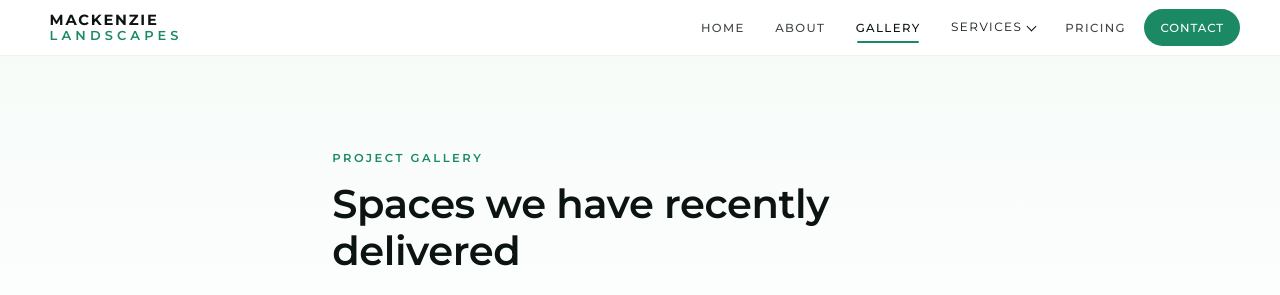
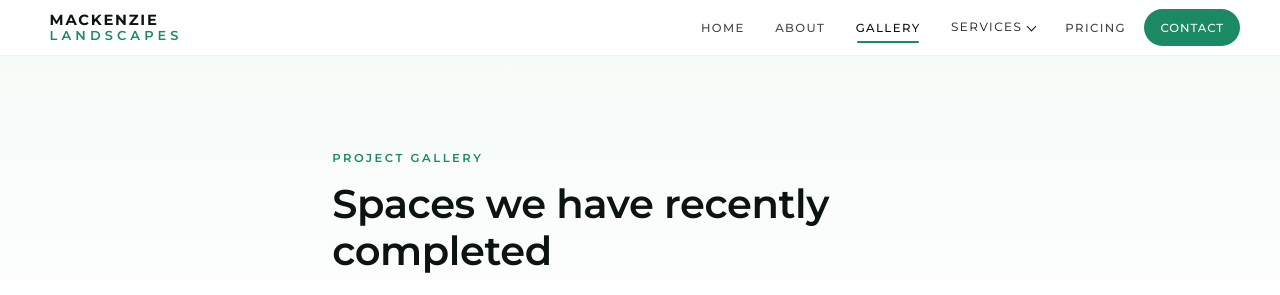
Before and after one commit to JoelMann1/MackenzieLandscapes, a plain HTML site: page gallery.html in a window 1280 px wide. Shown: the top 295 px of the page. Drawn offline with Linux system fonts and the light colour scheme.

Commit message:
Update gallery.html

```diff
--- a/gallery.html
+++ b/gallery.html
@@ -55,7 +55,7 @@
 <section class="page-hero">
   <div class="container narrow">
     <p class="eyebrow">Project gallery</p>
-    <h1>Spaces we have recently delivered</h1>
+    <h1>Spaces we have recently completed</h1>
     <p>Courtyards, family gardens, lighting schemes, and layered planting created for homes across Greater London.</p>
   </div>
 </section>
```
